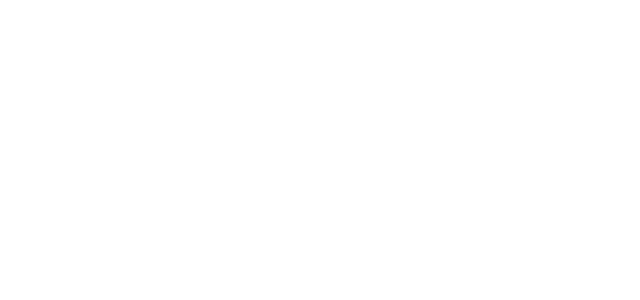
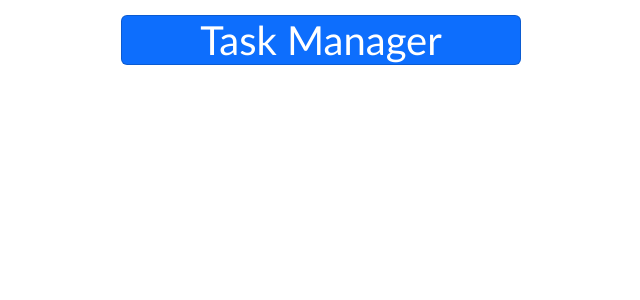
Before and after one commit to KennedyMungai/FarmIntro, a React (Create React App) app in the folder frontend/: page / in a window 1280 px wide. Shown: the top 300 px of the page, without its empty margins (319-959 px from the left). Built offline with nearby package versions, Linux system fonts and the light colour scheme.

Commit message:
Added a h1 inside the div

```diff
--- a/frontend/src/App.js
+++ b/frontend/src/App.js
@@ -8,8 +8,9 @@
 function App()
 {
   return (
-    <div className="App list-group-item justify-content-center align-items-center mx-auto">
-
+    <div className="App list-group-item justify-content-center align-items-center mx-auto"
+      style={{ "width": "400px", "background-color": "white", "margin-top": "15px" }}>
+      <h1 className="card text-white bg-primary mb-1" styleName="max-width: 20rem;">Task Manager</h1>
     </div>
   );
 }
```
